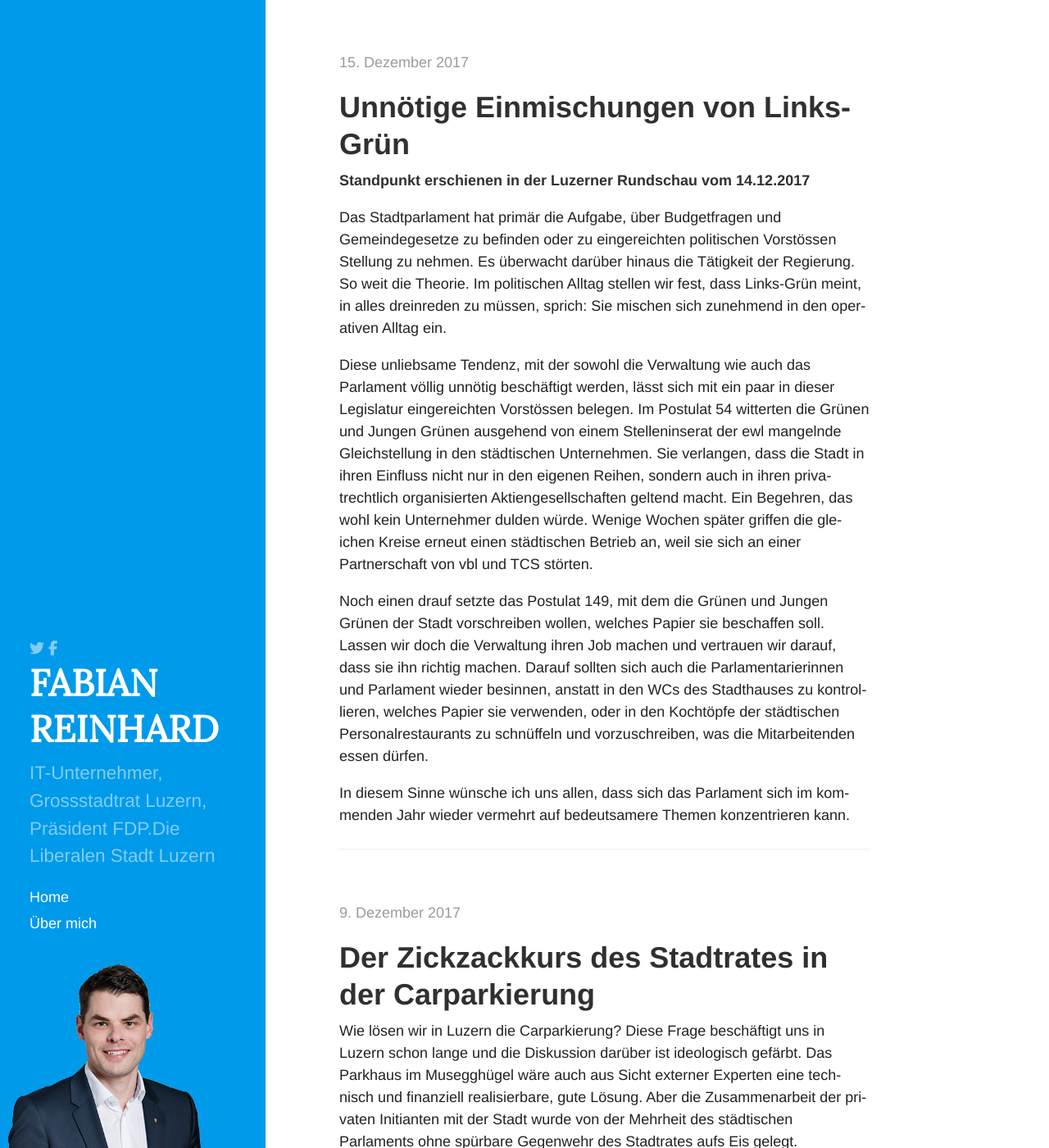
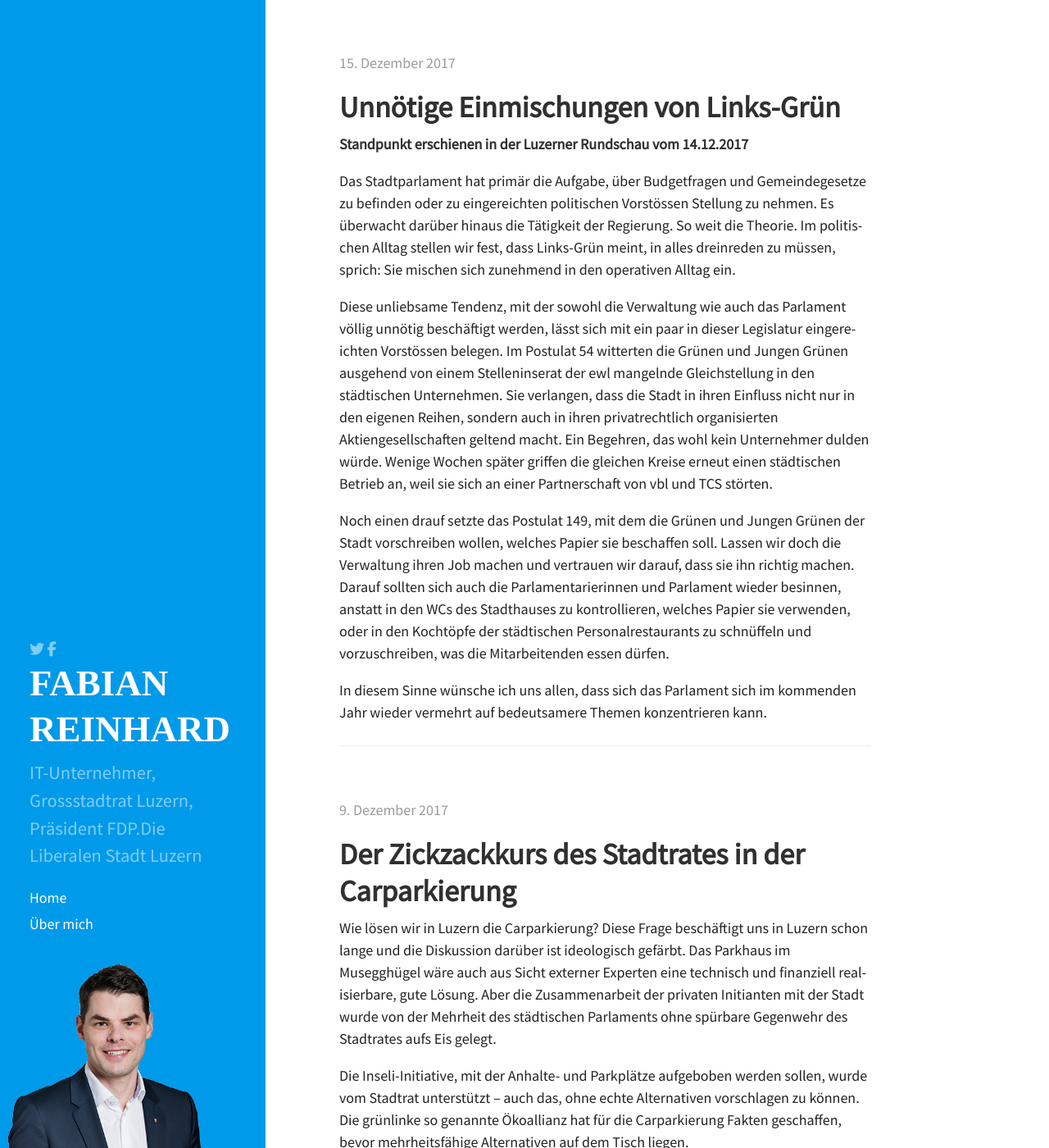
Before and after one commit to freinhard/freinhard.github.io, a Jekyll site: the page built from index.html, in a window 1280 px wide and 1400 px high. Shown: the whole window at 82% size. Built offline with Jekyll 4.4.1, drawn with Linux system fonts in a browser that asks for light colours; nearby versions of some CDN libraries; the list of posts is cut into pages by our own code; comment, search, counter and statistics services are not loaded.

Commit message:
Improve fonts

```diff
--- a/_includes/head.html
+++ b/_includes/head.html
@@ -21,7 +21,7 @@
   <link rel="stylesheet" href="{{ site.baseurl }}/public/css/syntax.css">
   <link rel="stylesheet" href="{{ site.baseurl }}/public/css/hyde.css">
   <link rel="stylesheet" href="{{ site.baseurl }}/public/css/custom.css">
-  <link href="https://fonts.googleapis.com/css?family=Lora" rel="stylesheet">
+  <link href="https://fonts.googleapis.com/css?family=Lora|Source+Sans+Pro" rel="stylesheet">
 
   <!-- Icons -->
   <link rel="apple-touch-icon-precomposed" sizes="144x144" href="{{ site.baseurl }}/public/apple-touch-icon-144-precomposed.png">
--- a/public/css/custom.css
+++ b/public/css/custom.css
@@ -1,9 +1,13 @@
-html {font-size: 18px;}
+html {
+	font-size: 18px;
+	font-family: "Source Sans Pro", arial, helvetica, sans-serif;
+}
 
 body {color: rgb(34, 34, 34)}
 
 .sidebar {
-    background-color: #009AEA
+    background-color: #009AEA;
+    font-family: "Source Sans Pro", arial, helvetica, sans-serif;
 }
 
 .sidebar img {
@@ -14,7 +18,6 @@
 }
 
 .sidebar-about h1 {
-    font-family: Lora, Palatino, Times, "Times New Roman", serif;
     font-size: 2.5em;
     -ms-hyphens: manual;
     -webkit-hyphens: manual;
```
